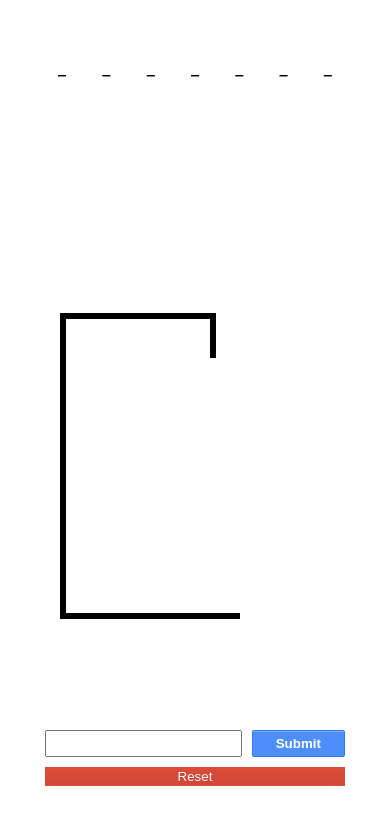
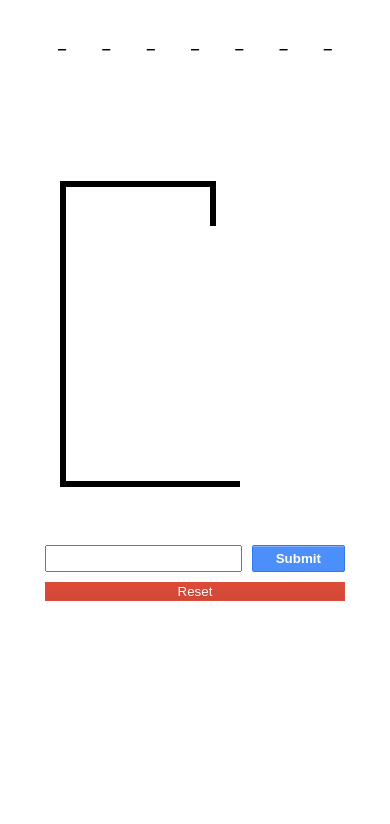
Before and after one commit to nick96/hangman-game, a React (Create React App) app: page / in a window 390 px wide. Shown: the top 824 px of the page. Built offline with nearby package versions, Linux system fonts and the light colour scheme.

Commit message:
Use 75 vh for `AppContainer`'s min-height, not 100, as it works better on mobile

```diff
--- a/src/App.tsx
+++ b/src/App.tsx
@@ -9,7 +9,7 @@ const INITIAL_LIVES = 6;
 // Styled container that the whole app is wrapped in.
 const AppContainer = styled.div`
   text-align: center;
-  min-height: 100vh;
+  min-height: 75vh;
   display: grid;
   align-items: center;
   justify-content: center;
```
